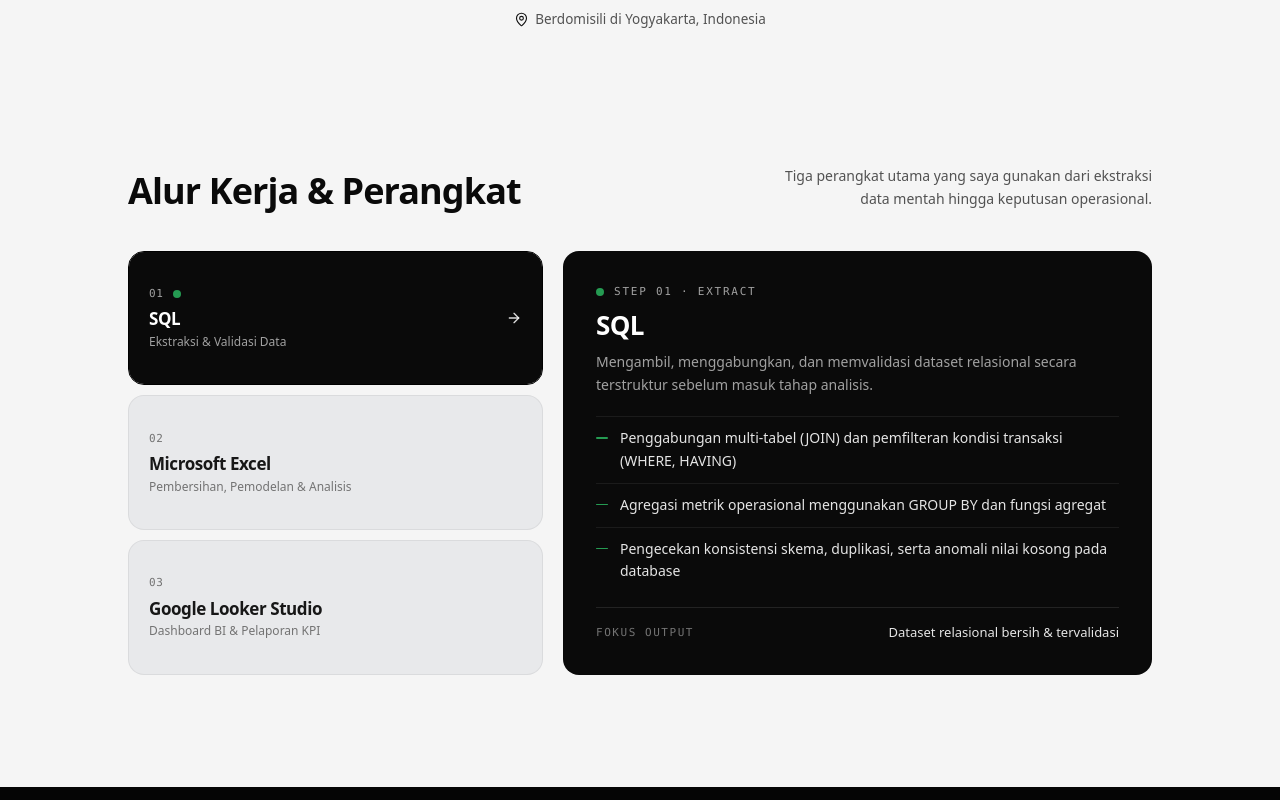
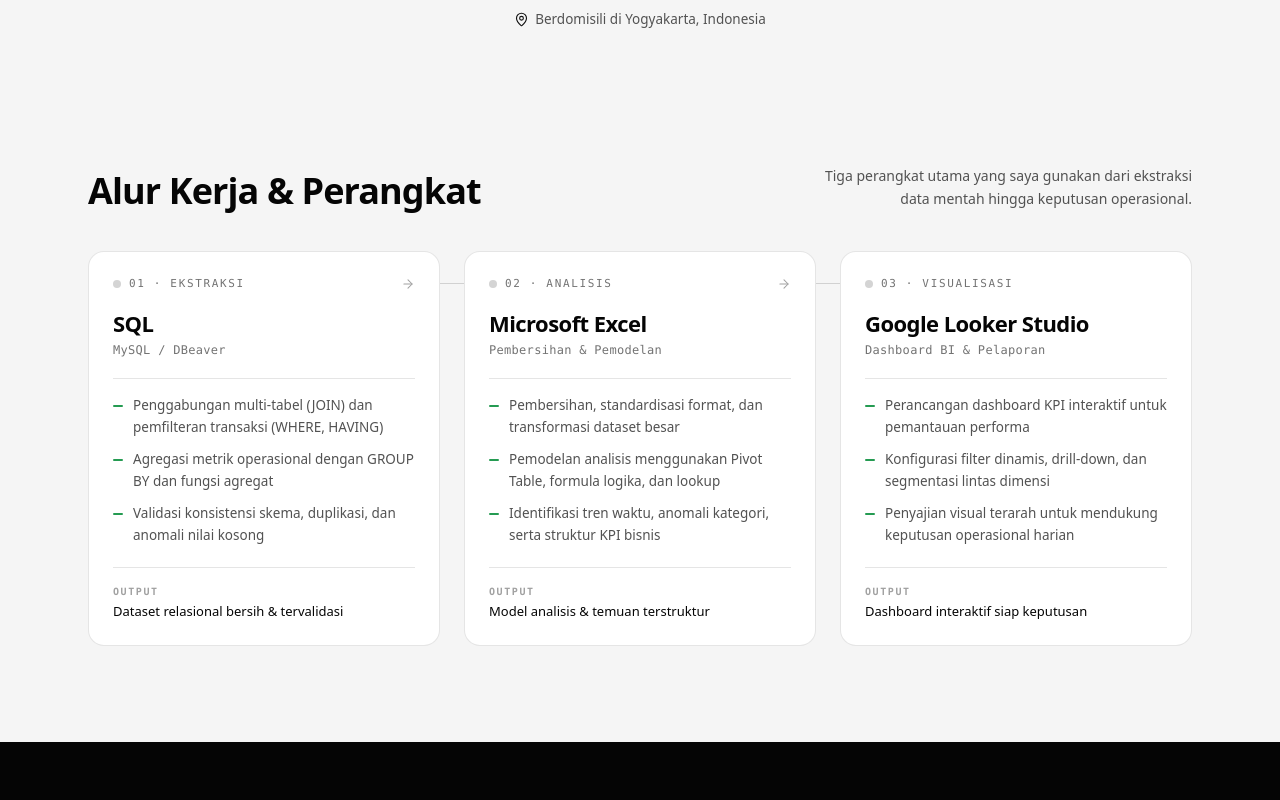
Before and after one commit to qivoradev/portobyiqbal, a React (Vite) app: page / in a window 1280 px wide. Shown: the part 1040-1840 px from the top of the page. Built offline with nearby package versions, Linux system fonts and the light colour scheme.

Commit message:
refactor(skills): switch to 3-column connected pipeline layout

```diff
--- a/src/data/content.ts
+++ b/src/data/content.ts
@@ -58,16 +58,13 @@ export interface ProjectItem {
   };
 }
 
-export interface SkillWorkflowItem {
+export interface SkillPipelineItem {
   id: 'sql' | 'excel' | 'bi';
-  index: string;
-  shortTitle: string;
+  stageLabel: string;
   title: string;
-  role: string;
-  stepLabel: string;
-  focus: string;
+  subLabel: string;
   capabilities: [string, string, string];
-  keyOutput: string;
+  output: string;
 }
 
 export interface StatItem {
@@ -116,8 +113,8 @@ export interface PortfolioContent {
   skills: {
     headline: string;
     subtitle: string;
-    keyOutputLabel: string;
-    items: SkillWorkflowItem[];
+    outputLabel: string;
+    items: SkillPipelineItem[];
   };
   projects: {
     headline: string;
@@ -247,55 +244,43 @@ export const content: Record<Language, PortfolioContent> = {
     skills: {
       headline: 'Alur Kerja & Perangkat',
       subtitle: 'Tiga perangkat utama yang saya gunakan dari ekstraksi data mentah hingga keputusan operasional.',
-      keyOutputLabel: 'Fokus Output',
+      outputLabel: 'OUTPUT',
       items: [
         {
           id: 'sql',
-          index: '01',
-          shortTitle: 'SQL',
+          stageLabel: '01 · EKSTRAKSI',
           title: 'SQL',
-          role: 'Ekstraksi & Validasi Data',
-          stepLabel: 'STEP 01 · EXTRACT',
-          focus:
-            'Mengambil, menggabungkan, dan memvalidasi dataset relasional secara terstruktur sebelum masuk tahap analisis.',
+          subLabel: 'MySQL / DBeaver',
           capabilities: [
-            'Penggabungan multi-tabel (JOIN) dan pemfilteran kondisi transaksi (WHERE, HAVING)',
-            'Agregasi metrik operasional menggunakan GROUP BY dan fungsi agregat',
-            'Pengecekan konsistensi skema, duplikasi, serta anomali nilai kosong pada database',
+            'Penggabungan multi-tabel (JOIN) dan pemfilteran transaksi (WHERE, HAVING)',
+            'Agregasi metrik operasional dengan GROUP BY dan fungsi agregat',
+            'Validasi konsistensi skema, duplikasi, dan anomali nilai kosong',
           ],
-          keyOutput: 'Dataset relasional bersih & tervalidasi',
+          output: 'Dataset relasional bersih & tervalidasi',
         },
         {
           id: 'excel',
-          index: '02',
-          shortTitle: 'Excel',
+          stageLabel: '02 · ANALISIS',
           title: 'Microsoft Excel',
-          role: 'Pembersihan, Pemodelan & Analisis',
-          stepLabel: 'STEP 02 · ANALYZE',
-          focus:
-            'Mengolah dataset skala besar menjadi model analisis terstruktur, tabel ringkasan dinamis, dan temuan bisnis yang terukur.',
+          subLabel: 'Pembersihan & Pemodelan',
           capabilities: [
-            'Pembersihan data dan standarisasi atribut skala ratusan ribu baris',
-            'Pemodelan analisis dengan PivotTable, PivotChart, XLOOKUP, dan INDEX/MATCH',
-            'Penyusunan narasi temuan berbasis kerangka PAR (Problem–Action–Result)',
+            'Pembersihan, standardisasi format, dan transformasi dataset besar',
+            'Pemodelan analisis menggunakan Pivot Table, formula logika, dan lookup',
+            'Identifikasi tren waktu, anomali kategori, serta struktur KPI bisnis',
           ],
-          keyOutput: 'Diterapkan pada analisis 238.421 catatan kecelakaan lalu lintas NYC',
+          output: 'Model analisis & temuan terstruktur',
         },
         {
           id: 'bi',
-          index: '03',
-          shortTitle: 'Looker Studio',
+          stageLabel: '03 · VISUALISASI',
           title: 'Google Looker Studio',
-          role: 'Dashboard BI & Pelaporan KPI',
-          stepLabel: 'STEP 03 · VISUALIZE',
-          focus:
-            'Merancang dashboard Business Intelligence interaktif agar pemangku kepentingan dapat memantau tren dan mengambil keputusan dengan cepat.',
+          subLabel: 'Dashboard BI & Pelaporan',
           capabilities: [
-            'Pelacakan KPI utama (Revenue, Volume Pesanan, Average Order Value, dan Jam Sibuk)',
-            'Pembuatan calculated fields, filter rentang tanggal, dan segmentasi kategori dinamis',
-            'Hierarki visual bersih yang langsung menyorot pola puncak dan produk kontributor utama',
+            'Perancangan dashboard KPI interaktif untuk pemantauan performa',
+            'Konfigurasi filter dinamis, drill-down, dan segmentasi lintas dimensi',
+            'Penyajian visual terarah untuk mendukung keputusan operasional harian',
           ],
-          keyOutput: 'Diterapkan pada dashboard interaktif 21.350 transaksi ($817.860,05 omzet)',
+          output: 'Dashboard interaktif siap keputusan',
         },
       ],
     },
@@ -572,57 +557,45 @@ export const content: Record<Language, PortfolioContent> = {
       photoPlaceholderLabel: 'iqbaldf',
     },
     skills: {
-      headline: 'Workflow & Stack',
-      subtitle: 'Three core tools I rely on from raw data extraction to clear operational decisions.',
-      keyOutputLabel: 'Key Output',
+      headline: 'Workflow & Toolkit',
+      subtitle: 'Three core tools I use from raw data extraction to operational decisions.',
+      outputLabel: 'OUTPUT',
       items: [
         {
           id: 'sql',
-          index: '01',
-          shortTitle: 'SQL',
+          stageLabel: '01 · EXTRACT',
           title: 'SQL',
-          role: 'Data Extraction & Validation',
-          stepLabel: 'STEP 01 · EXTRACT',
-          focus:
-            'Querying, joining, and validating structured relational datasets prior to business analysis.',
+          subLabel: 'MySQL / DBeaver',
           capabilities: [
-            'Multi-table joins (JOIN) and conditional transaction filtering (WHERE, HAVING)',
-            'Operational metric aggregation using GROUP BY and summary functions',
+            'Multi-table joins (JOIN) and transaction filtering (WHERE, HAVING)',
+            'Operational metric aggregation using GROUP BY and aggregate functions',
             'Schema consistency checks, deduplication, and null-value validation',
           ],
-          keyOutput: 'Clean, validated relational datasets',
+          output: 'Clean, validated relational datasets',
         },
         {
           id: 'excel',
-          index: '02',
-          shortTitle: 'Excel',
+          stageLabel: '02 · ANALYZE',
           title: 'Microsoft Excel',
-          role: 'Cleaning, Modeling & Analysis',
-          stepLabel: 'STEP 02 · ANALYZE',
-          focus:
-            'Transforming large raw datasets into structured analytical models, dynamic summaries, and measurable findings.',
+          subLabel: 'Cleaning & Modeling',
           capabilities: [
-            'Large-scale data cleaning and attribute standardization across hundreds of thousands of rows',
-            'Analytical modeling using PivotTable, PivotChart, XLOOKUP, and INDEX/MATCH',
-            'Structured business takeaways using the PAR (Problem–Action–Result) framework',
+            'Data cleaning, formatting standardization, and large-dataset transformation',
+            'Analytical modeling with Pivot Tables, logical formulas, and lookups',
+            'Time-series trend discovery, category anomalies, and business KPIs',
           ],
-          keyOutput: 'Applied to 238,421 NYC motor vehicle collision records',
+          output: 'Structured analytical models & findings',
         },
         {
           id: 'bi',
-          index: '03',
-          shortTitle: 'Looker Studio',
+          stageLabel: '03 · VISUALIZE',
           title: 'Google Looker Studio',
-          role: 'BI Dashboards & KPI Reporting',
-          stepLabel: 'STEP 03 · VISUALIZE',
-          focus:
-            'Designing interactive Business Intelligence dashboards so stakeholders can monitor trends and act quickly.',
+          subLabel: 'BI Dashboards & Reporting',
           capabilities: [
-            'Core KPI tracking (Revenue, Order Volume, Average Order Value, and Peak Hours)',
-            'Calculated fields, date-range filters, and dynamic category segmentation',
-            'Clean visual hierarchy highlighting peak patterns and top-performing products',
+            'Interactive KPI dashboard design for ongoing performance monitoring',
+            'Dynamic filters, drill-downs, and cross-dimensional segmentation',
+            'Decision-focused visual reporting for daily operational clarity',
           ],
-          keyOutput: 'Applied to an interactive dashboard covering 21,350 orders ($817,860.05 revenue)',
+          output: 'Decision-ready interactive dashboards',
         },
       ],
     },
--- a/src/sections/Skills.tsx
+++ b/src/sections/Skills.tsx
@@ -1,5 +1,4 @@
-import { useState, useRef, type KeyboardEvent } from 'react';
-import { motion, AnimatePresence } from 'motion/react';
+import { motion } from 'motion/react';
 import { ArrowRight } from 'lucide-react';
 import type { PortfolioContent, Language } from '../data/content';
 import { FadeUp, usePrefersReducedMotion } from '../components/ScrollAnimations';
@@ -11,51 +10,17 @@ interface SkillsProps {
 
 export function Skills({ content }: SkillsProps) {
   const { skills } = content;
-  const [activeIndex, setActiveIndex] = useState<number>(0);
   const reducedMotion = usePrefersReducedMotion();
-
-  const desktopTabRefs = useRef<(HTMLButtonElement | null)[]>([]);
-  const mobileTabRefs = useRef<(HTMLButtonElement | null)[]>([]);
-
-  const items = skills.items;
-  const activeSkill = items[activeIndex] ?? items[0];
-
-  const handleTabKeyDown = (
-    e: KeyboardEvent<HTMLButtonElement>,
-    index: number,
-    orientation: 'vertical' | 'horizontal'
-  ) => {
-    const prevKey = orientation === 'vertical' ? 'ArrowUp' : 'ArrowLeft';
-    const nextKey = orientation === 'vertical' ? 'ArrowDown' : 'ArrowRight';
-    let nextIndex: number | null = null;
-
-    if (e.key === nextKey) {
-      nextIndex = (index + 1) % items.length;
-    } else if (e.key === prevKey) {
-      nextIndex = (index - 1 + items.length) % items.length;
-    } else if (e.key === 'Home') {
-      nextIndex = 0;
-    } else if (e.key === 'End') {
-      nextIndex = items.length - 1;
-    }
-
-    if (nextIndex !== null) {
-      e.preventDefault();
-      setActiveIndex(nextIndex);
-      const refs = orientation === 'vertical' ? desktopTabRefs : mobileTabRefs;
-      refs.current[nextIndex]?.focus();
-    }
-  };
 
   return (
     <section
       id="skills"
-      className="relative w-full bg-[#F5F5F5] text-[#111111] pt-6 pb-20 md:pt-10 md:pb-28 scroll-mt-24"
+      className="relative w-full bg-[#F5F5F5] text-[#050505] pt-6 pb-20 md:pt-10 md:pb-24 scroll-mt-24"
     >
       <div className="site-container">
-        {/* A. Asymmetric 2-Column Editorial Header (No Cliché Eyebrow) */}
-        <FadeUp className="max-w-5xl mx-auto mb-8 md:mb-10 flex flex-col md:flex-row md:items-end justify-between gap-3">
-          <h2 className="text-3xl md:text-4xl font-bold tracking-tight text-neutral-950 text-left">
+        {/* 2-Column Asymmetric Header (No Eyebrow) */}
+        <FadeUp className="max-w-6xl mx-auto mb-8 md:mb-10 flex flex-col md:flex-row md:items-end justify-between gap-3">
+          <h2 className="text-3xl md:text-4xl font-bold tracking-tight text-[#050505] text-left">
             {skills.headline}
           </h2>
           <p className="text-sm text-neutral-600 max-w-sm md:text-right leading-relaxed text-left">
@@ -63,215 +28,100 @@ export function Skills({ content }: SkillsProps) {
           </p>
         </FadeUp>
 
-        {/* B. Interactive Workflow Stage */}
-        <FadeUp delay={0.08} className="max-w-5xl mx-auto">
-          {/* Mobile Segmented Control (1 row, 3 compact tabs) */}
-          <div
-            role="tablist"
-            aria-label={skills.headline}
-            aria-orientation="horizontal"
-            className="grid md:hidden grid-cols-3 gap-1.5 p-1 rounded-xl bg-[#E4E5E7] border border-black/[0.06] mb-3"
+        {/* 3-Column Connected Pipeline (Zero-Click Scannability) */}
+        <div className="max-w-6xl mx-auto grid grid-cols-1 lg:grid-cols-3 gap-4 lg:gap-6 items-stretch">
+          {skills.items.map((item, idx) => {
+            const isLast = idx === skills.items.length - 1;
+
+            return (
+              <motion.div
+                key={item.id}
+                initial={reducedMotion ? { opacity: 1, y: 0 } : { opacity: 0, y: 16 }}
+                whileInView={{ opacity: 1, y: 0 }}
+                viewport={{ once: true, amount: 0.2 }}
+                transition={{
+                  duration: reducedMotion ? 0.01 : 0.4,
+                  delay: reducedMotion ? 0 : idx * 0.08,
+                  ease: [0.22, 1, 0.36, 1],
+                }}
+                className="relative h-full"
               >
-            {items.map((item, idx) => {
-              const isActive = idx === activeIndex;
-              return (
-                <button
-                  key={item.id}
-                  ref={(el) => {
-                    mobileTabRefs.current[idx] = el;
-                  }}
-                  id={`skill-tab-mobile-${item.id}`}
-                  role="tab"
-                  type="button"
-                  aria-selected={isActive}
-                  aria-controls={`skill-panel-${item.id}`}
-                  tabIndex={isActive ? 0 : -1}
-                  onClick={() => setActiveIndex(idx)}
-                  onKeyDown={(e) => handleTabKeyDown(e, idx, 'horizontal')}
-                  className={`relative text-xs font-semibold py-2.5 px-1.5 rounded-lg transition-colors cursor-pointer text-center whitespace-nowrap ${
-                    isActive ? 'text-white' : 'text-neutral-700 hover:text-neutral-950'
-                  }`}
-                >
-                  {isActive && (
-                    <motion.div
-                      layoutId="active-skill-tab-mobile"
-                      transition={
-                        reducedMotion
-                          ? { duration: 0.01 }
-                          : { type: 'spring', stiffness: 420, damping: 34 }
-                      }
-                      className="absolute inset-0 rounded-lg bg-[#0A0A0A] shadow-sm"
-                    />
-                  )}
-                  <span className="relative z-10">{item.shortTitle}</span>
-                </button>
-              );
-            })}
-          </div>
-
-          <div className="grid grid-cols-1 md:grid-cols-12 gap-4 md:gap-5 items-stretch">
-            {/* Desktop Tactile Vertical Tab Rail */}
-            <div
-              role="tablist"
-              aria-label={skills.headline}
-              aria-orientation="vertical"
-              className="hidden md:flex md:col-span-5 flex-col gap-2.5"
-            >
-              {items.map((item, idx) => {
-                const isActive = idx === activeIndex;
-                return (
-                  <button
-                    key={item.id}
-                    ref={(el) => {
-                      desktopTabRefs.current[idx] = el;
-                    }}
-                    id={`skill-tab-desktop-${item.id}`}
-                    role="tab"
-                    type="button"
-                    aria-selected={isActive}
-                    aria-controls={`skill-panel-${item.id}`}
-                    tabIndex={isActive ? 0 : -1}
-                    onClick={() => setActiveIndex(idx)}
-                    onKeyDown={(e) => handleTabKeyDown(e, idx, 'vertical')}
-                    className={`group relative w-full text-left rounded-2xl p-5 transition-colors cursor-pointer border flex-1 flex items-center ${
-                      isActive
-                        ? 'border-black text-white bg-transparent'
-                        : 'bg-[#E8E9EB] hover:bg-[#DFDFE2] border-black/[0.06] text-neutral-900'
-                    }`}
-                  >
-                    {isActive && (
-                      <motion.div
-                        layoutId="active-skill-tab"
-                        transition={
-                          reducedMotion
-                            ? { duration: 0.01 }
-                            : { type: 'spring', stiffness: 420, damping: 34 }
-                        }
-                        className="absolute inset-0 rounded-[15px] bg-[#0A0A0A]"
+                {/* Minimalist Horizontal Pipeline Connector (lg only, between cards 01->02 and 02->03) */}
+                {!isLast && (
+                  <span
+                    aria-hidden="true"
+                    className="hidden lg:block absolute top-8 -right-6 w-6 h-px bg-black/15 pointer-events-none"
                   />
                 )}
 
-                    <div className="relative z-10 w-full flex items-center justify-between gap-4">
-                      <div className="min-w-0 flex-1">
-                        <div className="flex items-center gap-2.5">
+                <article
+                  tabIndex={0}
+                  className="group h-full flex flex-col bg-white border border-black/10 rounded-2xl text-[#050505] p-5 sm:p-6 transition-colors duration-300 lg:hover:bg-[#050505] lg:hover:border-[#050505] lg:hover:text-white lg:focus-within:bg-[#050505] lg:focus-within:border-[#050505] lg:focus-within:text-white text-left"
+                >
+                  {/* Stage Header Row + Flow Arrow (Cards 01 & 02 on lg) */}
+                  <div className="flex items-center justify-between gap-3">
+                    <div className="flex items-center gap-2">
                       <span
-                            className={`text-[11px] font-mono font-medium tracking-wider transition-colors ${
-                              isActive ? 'text-neutral-400' : 'text-neutral-500'
-                            }`}
-                          >
-                            {item.index}
+                        aria-hidden="true"
+                        className="w-2 h-2 rounded-full bg-[#259B52] lg:bg-neutral-300 lg:group-hover:bg-[#259B52] lg:group-focus-within:bg-[#259B52] transition-colors duration-300 shrink-0"
+                      />
+                      <span className="text-[11px] font-mono font-medium tracking-[0.15em] uppercase text-neutral-500 lg:group-hover:text-neutral-400 lg:group-focus-within:text-neutral-400 transition-colors duration-300">
+                        {item.stageLabel}
                       </span>
-                          {isActive && (
-                            <span
-                              className="w-2 h-2 rounded-full bg-[#259B52] shrink-0"
+                    </div>
+
+                    {!isLast && (
+                      <ArrowRight
+                        size={14}
+                        strokeWidth={1.8}
                         aria-hidden="true"
+                        className="hidden lg:block shrink-0 text-neutral-400 lg:group-hover:text-[#259B52] lg:group-focus-within:text-[#259B52] lg:group-hover:translate-x-0.5 transition-all duration-300"
                       />
                     )}
                   </div>
-                        <div
-                          className={`text-base lg:text-[17px] font-semibold tracking-tight mt-1 transition-colors ${
-                            isActive ? 'text-white' : 'text-neutral-900'
-                          }`}
-                        >
+
+                  {/* Tool Title & Sub-label */}
+                  <div className="mt-4">
+                    <h3 className="text-[22px] font-bold tracking-tight leading-snug text-[#050505] lg:group-hover:text-white lg:group-focus-within:text-white transition-colors duration-300">
                       {item.title}
-                        </div>
-                        <div
-                          className={`text-xs mt-0.5 leading-snug transition-colors ${
-                            isActive ? 'text-neutral-400' : 'text-neutral-500'
-                          }`}
-                        >
-                          {item.role}
-                        </div>
+                    </h3>
+                    <p className="mt-1 text-xs font-mono tracking-wide text-neutral-500 lg:group-hover:text-neutral-400 lg:group-focus-within:text-neutral-400 transition-colors duration-300">
+                      {item.subLabel}
+                    </p>
                   </div>
 
-                      <ArrowRight
-                        size={16}
-                        strokeWidth={2}
-                        aria-hidden="true"
-                        className={`shrink-0 transition-all duration-200 ${
-                          isActive
-                            ? 'text-white/85 translate-x-0 opacity-100'
-                            : 'text-neutral-500 -translate-x-1 opacity-0 group-hover:opacity-60 group-hover:translate-x-0'
-                        }`}
-                      />
-                    </div>
-                  </button>
-                );
-              })}
-            </div>
-
-            {/* Dark Stage Detail Panel */}
-            <div className="md:col-span-7">
-              <div
-                id={`skill-panel-${activeSkill.id}`}
-                role="tabpanel"
-                aria-labelledby={`skill-tab-desktop-${activeSkill.id} skill-tab-mobile-${activeSkill.id}`}
-                className="rounded-2xl bg-[#0A0A0A] text-white border border-black/15 p-6 md:p-8 flex flex-col justify-between min-h-[310px] md:min-h-[340px] h-full relative overflow-hidden text-left"
-              >
-                <AnimatePresence mode="wait">
-                  <motion.div
-                    key={activeSkill.id}
-                    initial={reducedMotion ? { opacity: 1 } : { opacity: 0, y: 8 }}
-                    animate={{ opacity: 1, y: 0 }}
-                    exit={reducedMotion ? { opacity: 0 } : { opacity: 0, y: -6 }}
-                    transition={{
-                      duration: reducedMotion ? 0.01 : 0.2,
-                      ease: [0.22, 1, 0.36, 1],
-                    }}
-                    className="flex flex-col justify-between flex-1 h-full"
-                  >
-                    <div>
-                      {/* 1. Top Row: Step label + Emerald dot */}
-                      <div className="flex items-center gap-2.5">
-                        <span
-                          className="w-2 h-2 rounded-full bg-[#259B52] shrink-0"
-                          aria-hidden="true"
-                        />
-                        <span className="text-[11px] font-mono tracking-[0.16em] text-neutral-400 uppercase">
-                          {activeSkill.stepLabel}
-                        </span>
-                      </div>
-
-                      {/* 2. Tool Title & Concrete Focus */}
-                      <h3 className="text-2xl md:text-[26px] font-bold tracking-tight text-white mt-2">
-                        {activeSkill.title}
-                      </h3>
-                      <p className="text-sm text-neutral-400 mt-2 leading-relaxed">
-                        {activeSkill.focus}
-                      </p>
-
-                      {/* 3. 3 Real Technical Capabilities */}
-                      <ul className="mt-5 space-y-2.5">
-                        {activeSkill.capabilities.map((point) => (
+                  {/* 3 Core Technical Capabilities */}
+                  <ul className="mt-5 pt-4 border-t border-black/10 lg:group-hover:border-white/10 lg:group-focus-within:border-white/10 space-y-2.5 transition-colors duration-300">
+                    {item.capabilities.map((point) => (
                       <li
                         key={point}
-                            className="flex items-start gap-3 border-t border-white/[0.07] pt-2.5 text-[13.5px] md:text-sm text-neutral-200 leading-relaxed"
+                        className="flex items-start gap-2.5 text-[13.5px] leading-relaxed text-neutral-600 lg:group-hover:text-neutral-300 lg:group-focus-within:text-neutral-300 transition-colors duration-300"
                       >
                         <span
-                              className="w-3 h-[1.5px] bg-[#259B52] mt-[10px] shrink-0 rounded-full"
                           aria-hidden="true"
+                          className="w-2.5 h-[1.5px] rounded-full bg-[#259B52] mt-[10px] shrink-0"
                         />
                         <span>{point}</span>
                       </li>
                     ))}
                   </ul>
-                    </div>
 
-                    {/* 4. Bottom Row: Verified Output Proof */}
-                    <div className="mt-6 pt-4 border-t border-white/10 flex flex-col sm:flex-row sm:items-center justify-between gap-1.5 sm:gap-4">
-                      <span className="text-[11px] font-mono uppercase tracking-[0.14em] text-neutral-500 shrink-0">
-                        {skills.keyOutputLabel}
+                  {/* Aligned Output Footer */}
+                  <div className="mt-auto pt-5">
+                    <div className="pt-4 border-t border-black/10 lg:group-hover:border-white/10 lg:group-focus-within:border-white/10 transition-colors duration-300">
+                      <span className="block text-[10px] font-mono font-semibold uppercase tracking-[0.16em] text-neutral-400 lg:group-hover:text-[#259B52] lg:group-focus-within:text-[#259B52] transition-colors duration-300">
+                        {skills.outputLabel}
                       </span>
-                      <span className="text-xs md:text-[13px] text-neutral-200 font-medium sm:text-right leading-snug">
-                        {activeSkill.keyOutput}
-                      </span>
-                    </div>
-                  </motion.div>
-                </AnimatePresence>
+                      <p className="mt-1 text-[13px] font-medium leading-snug text-[#050505] lg:group-hover:text-white lg:group-focus-within:text-white transition-colors duration-300">
+                        {item.output}
+                      </p>
                     </div>
                   </div>
+                </article>
+              </motion.div>
+            );
+          })}
         </div>
-        </FadeUp>
       </div>
     </section>
   );
```
Lines whose indentation alone changed are shown as unchanged.
